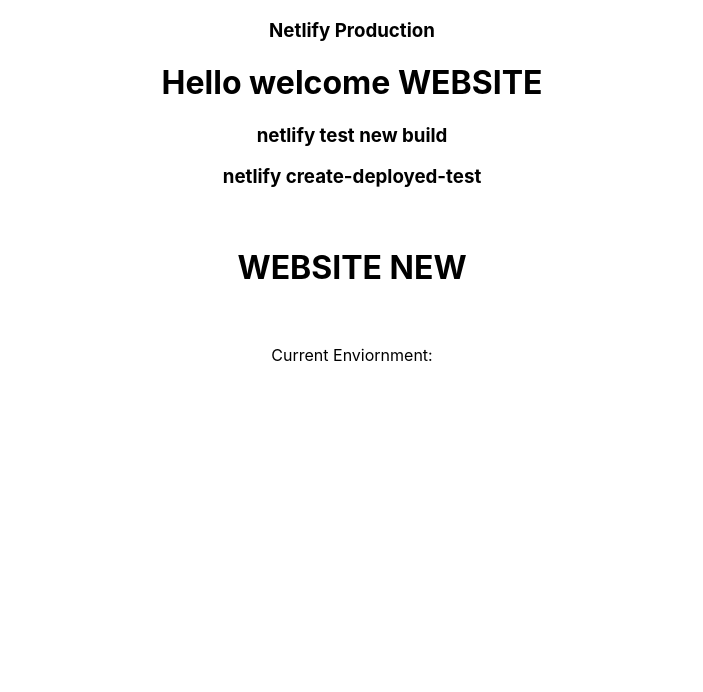
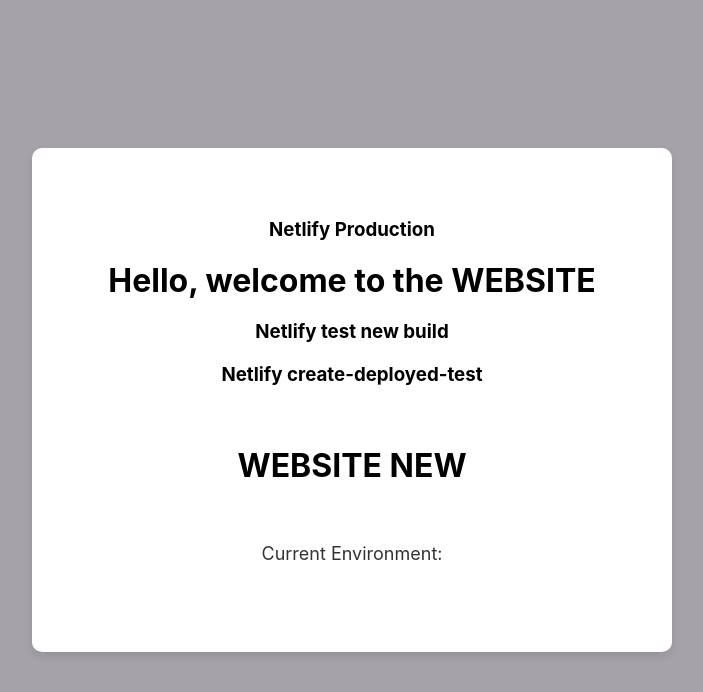
Before and after one commit to saurabhgola/testwebsite, a React (Create React App) app: page / in a window 1280 px wide. Shown: the top 692 px of the page, without its empty margins (288-991 px from the left). Built offline with nearby package versions, Linux system fonts and the light colour scheme.

Commit message:
tests branch yaml

```diff
--- a/package.json
+++ b/package.json
@@ -10,6 +10,7 @@
     "ajv": "^8.17.1",
     "react": "^18.3.1",
     "react-dom": "^18.3.1",
+    "react-qr-scanner": "^1.0.0-alpha.11",
     "react-scripts": "^5.0.1",
     "web-vitals": "^2.1.4"
   },
--- a/src/App.css
+++ b/src/App.css
@@ -1,38 +1,33 @@
 .App {
-  text-align: center;
+  height: 100vh;
+  display: flex;
+  justify-content: center;
+  align-items: center;
+  background-color:rgb(165, 162, 168);
 }
 
-.App-logo {
-  height: 40vmin;
-  pointer-events: none;
+.container {
+  display: flex;
+  justify-content: center;
+  align-items: center;
+  width: 100%;
 }
 
-@media (prefers-reduced-motion: no-preference) {
-  .App-logo {
-    animation: App-logo-spin infinite 20s linear;
-  }
+.content {
+  background-color: white;
+  width: 50%;
+  padding: 50px;
+  box-sizing: border-box;
+  text-align: center;
+  border-radius: 10px;
+  box-shadow: 0 4px 8px rgba(0, 0, 0, 0.1);
 }
 
-.App-header {
-  background-color: #282c34;
-  min-height: 100vh;
-  display: flex;
-  flex-direction: column;
-  align-items: center;
-  justify-content: center;
-  font-size: calc(10px + 2vmin);
-  color: white;
+.header h1, .header h3 {
+  margin: 20px 0;
 }
 
-.App-link {
-  color: #61dafb;
+.App-intro {
+  font-size: 18px;
+  color: #333;
 }
-
-@keyframes App-logo-spin {
-  from {
-    transform: rotate(0deg);
-  }
-  to {
-    transform: rotate(360deg);
-  }
-}
--- a/src/App.js
+++ b/src/App.js
@@ -2,19 +2,25 @@
 
 function App() {
   return (
-  <>
     <div className="App">
-     <h3>Netlify Production</h3>
-     <h1>Hello welcome WEBSITE</h1>
-     <h3>netlify test new build</h3>
-     <h3>netlify create-deployed-test</h3>
-      <br/>
-      <h1>WEBSITE NEW</h1>
-           <br/>
-      <p className="App-intro">Current Enviornment: {process.env.REACT_APP_ENVIORNMENT}</p>
- <br/>
+      <div className="container">
+        <div className="content">
+          <div className="header">
+            <h3>Netlify Production</h3>
+            <h1>Hello, welcome to the WEBSITE</h1>
+            <h3>Netlify test new build</h3>
+            <h3>Netlify create-deployed-test</h3>
+            <br />
+            <h1>WEBSITE NEW</h1>
+            <br />
+            <p className="App-intro">
+              Current Environment: {process.env.REACT_APP_ENVIORNMENT}
+            </p>
+            <br />
+          </div>
+        </div>
+      </div>
     </div>
-  </>
   );
 }
 
```
Also changed, not shown: 1 other file (tests, documents, lock files or other folders).
